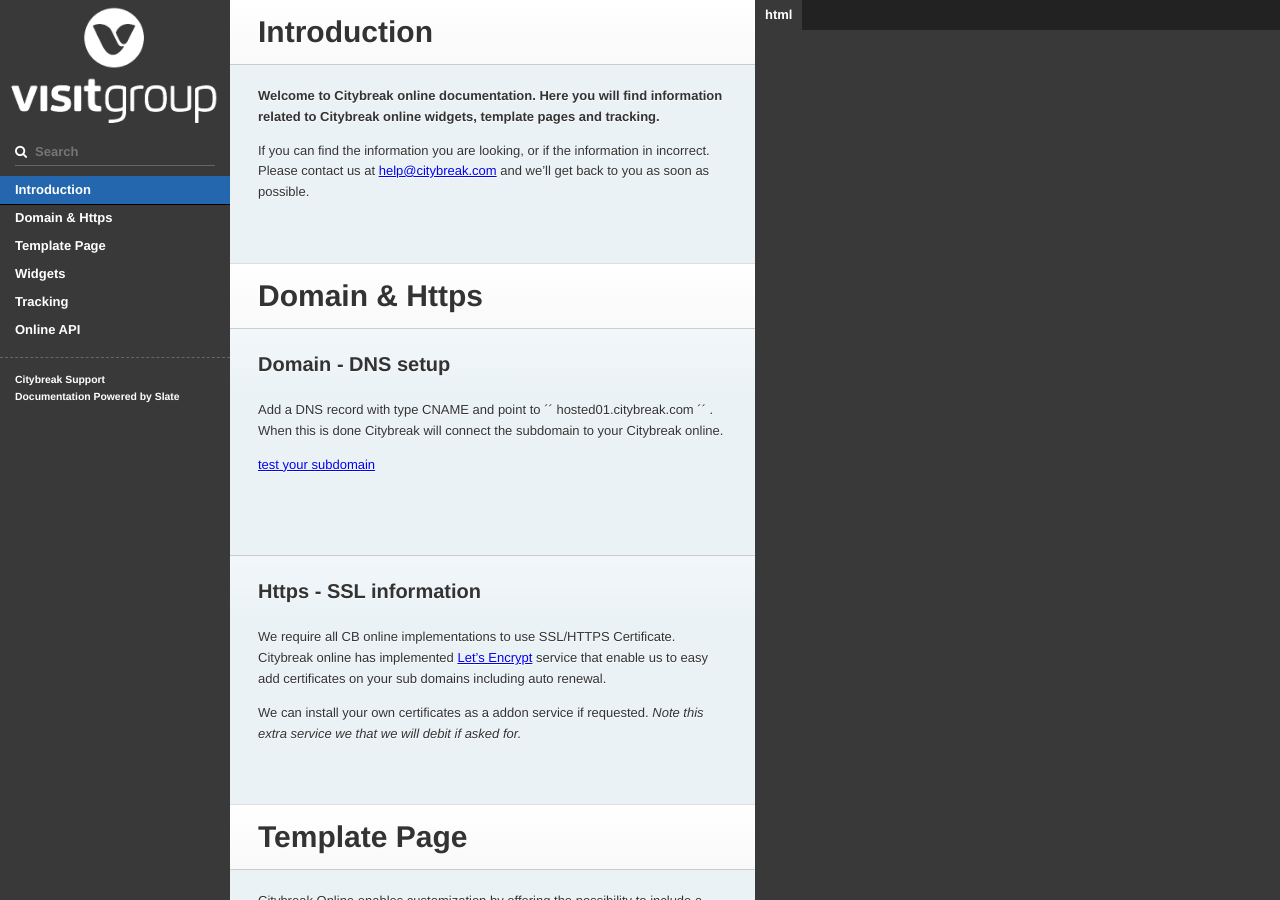
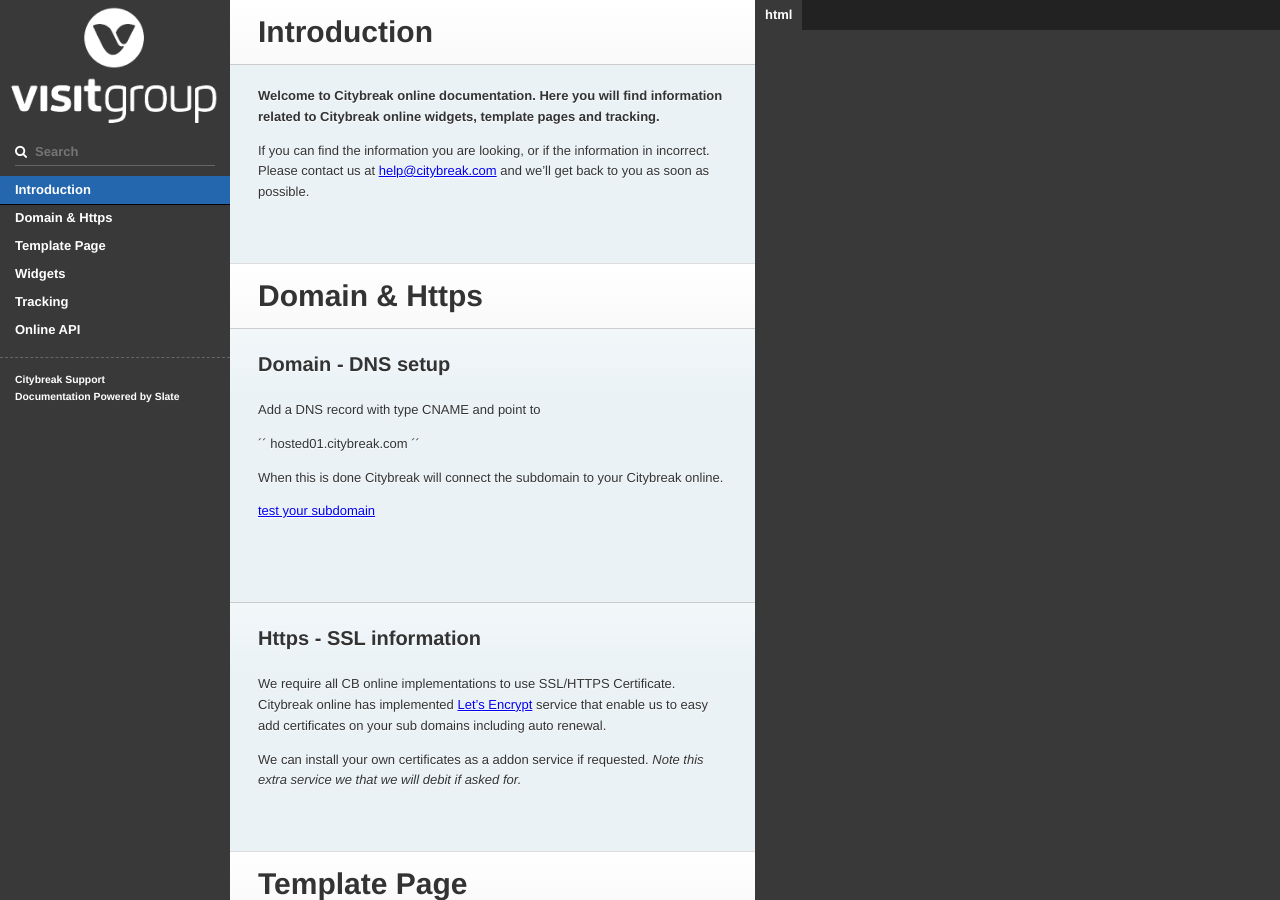
Before and after one commit to visit/citybreak-online-doc, a Jekyll site: the page built from index.md, in a window 1280 px wide and 900 px high. Built offline with Jekyll 4.4.1, drawn with Linux system fonts in a browser that asks for light colours; our own code applies the rules of GitHub Pages for plain Markdown files.

```diff
--- a/_includes/https_domain.md
+++ b/_includes/https_domain.md
@@ -3,10 +3,12 @@
 ## Domain - DNS setup
 
 Add a DNS record with type CNAME and point to
+
 ´´
 hosted01.citybreak.com
 ´´
-. When this is done Citybreak will connect the subdomain to your Citybreak online.
+
+When this is done Citybreak will connect the subdomain to your Citybreak online.
 
 [test your subdomain](http://kund.delat.se/online3/hosted)
 
```
